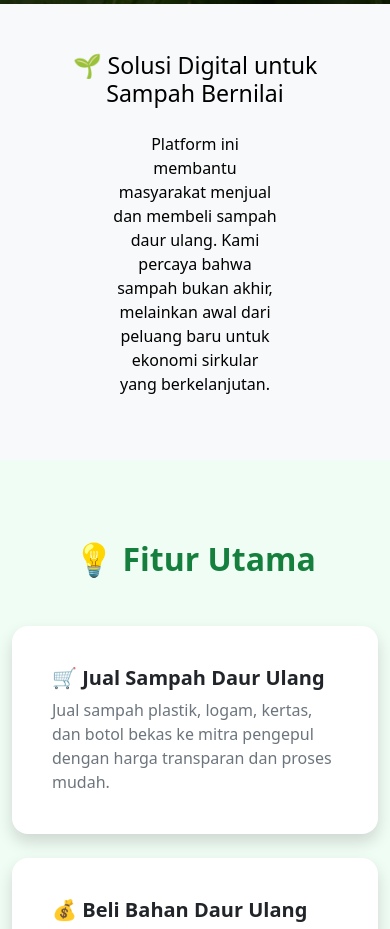
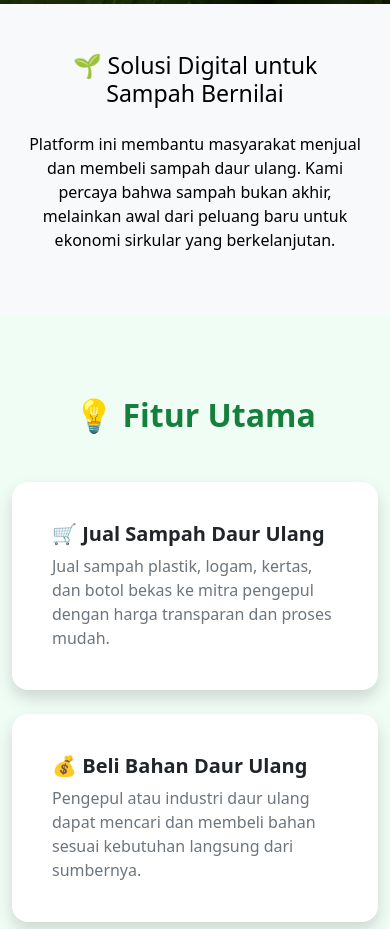
Before and after one commit to bintangalsyahadat/ecocycle-react, a React (Vite) app in the folder workdir/: page / in a window 390 px wide. Shown: the part 840-1769 px from the top of the page. Built offline with nearby package versions, Linux system fonts and the light colour scheme.

Commit message:
[FIX] fix resonsive caption section in about

```diff
--- a/workdir/src/pages/Home.jsx
+++ b/workdir/src/pages/Home.jsx
@@ -47,8 +47,13 @@ export default function Home() {
                 <Container>
                     <div className="mx-auto px-3 py-5 text-center">
                         <h3 className="text-3xl font-bold text-green-700 mb-4">🌱 Solusi Digital untuk Sampah Bernilai</h3>
-                        <p className="text-gray-600 mx-auto w-50">
-                            Platform ini membantu masyarakat menjual dan membeli sampah daur ulang. Kami percaya bahwa sampah bukan akhir, melainkan awal dari peluang baru untuk ekonomi sirkular yang berkelanjutan.
+                        <p className="d-md-block d-none text-gray-600 mx-auto w-50">
+                            Platform ini membantu masyarakat menjual dan membeli sampah daur ulang. Kami percaya bahwa sampah bukan akhir,
+                            melainkan awal dari peluang baru untuk ekonomi sirkular yang berkelanjutan.
+                        </p>
+                        <p className="d-md-none text-gray-600 mx-auto">
+                            Platform ini membantu masyarakat menjual dan membeli sampah daur ulang. Kami percaya bahwa sampah bukan akhir,
+                            melainkan awal dari peluang baru untuk ekonomi sirkular yang berkelanjutan.
                         </p>
                     </div>
                 </Container>
```
